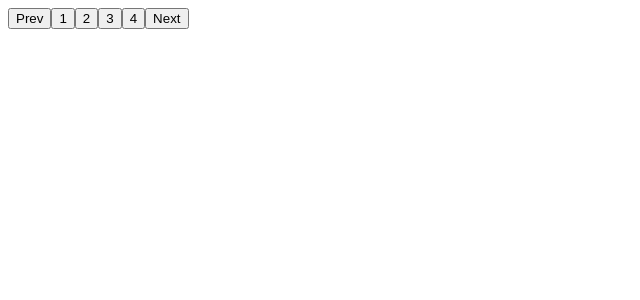
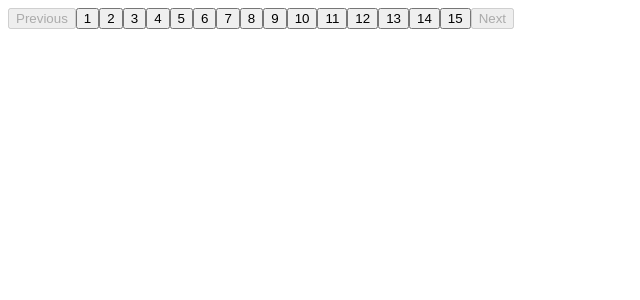
Before and after one commit to sumitsj/react-pagination, a React app: page / in a window 1280 px wide. Shown: the top 300 px of the page, without its empty margins (0-640 px from the left). Built offline with nearby package versions, Linux system fonts and the light colour scheme; the HTML template or start-up script is replaced by a standard one.

Commit message:
Created items dynamically and Added class props to allow users to apply custom styles

```diff
--- a/src/components/ReactPagination/index.jsx
+++ b/src/components/ReactPagination/index.jsx
@@ -1,22 +1,62 @@
 import React, { PureComponent } from 'react';
+import PropTypes from 'prop-types';
 
 class ReactPagination extends PureComponent {
+  renderPaginationItem = (pageNumber) => {
+    const { itemClass, current, currentItemClass } = this.props;
+    const currentItemClassName = current === pageNumber ? currentItemClass : '';
+
+    return (
+      <button key={pageNumber} type="button" className={`${itemClass} ${currentItemClassName}`}>
+        {pageNumber}
+      </button>
+    );
+  };
+
+  renderPaginationItems = () => {
+    const { total } = this.props;
+    const items = [];
+
+    // eslint-disable-next-line no-plusplus
+    for (let pageNumber = 1; pageNumber <= total; pageNumber++) {
+      items.push(this.renderPaginationItem(pageNumber));
+    }
+    return items;
+  };
+
   render() {
+    const { containerClass, previousItemClass, nextItemClass } = this.props;
     return (
-      <div>
-        <button type="button">Prev</button>
-        <button type="button">1</button>
-        <button type="button">2</button>
-        <button type="button">3</button>
-        <button type="button">4</button>
-        <button type="button">Next</button>
+      <div className={containerClass}>
+        <button type="button" className={previousItemClass} disabled>
+          Previous
+        </button>
+        {this.renderPaginationItems()}
+        <button type="button" className={nextItemClass} disabled>
+          Next
+        </button>
       </div>
     );
   }
 }
 
-ReactPagination.propTypes = {};
+ReactPagination.propTypes = {
+  total: PropTypes.number.isRequired,
+  current: PropTypes.number,
+  containerClass: PropTypes.string,
+  itemClass: PropTypes.string,
+  previousItemClass: PropTypes.string,
+  nextItemClass: PropTypes.string,
+  currentItemClass: PropTypes.string,
+};
 
-ReactPagination.defaultProps = {};
+ReactPagination.defaultProps = {
+  current: 1,
+  containerClass: 'react-pagination__container',
+  itemClass: 'react-pagination__item',
+  previousItemClass: 'react-pagination__previous',
+  nextItemClass: 'react-pagination__next',
+  currentItemClass: 'react-pagination__current',
+};
 
 export default ReactPagination;
--- a/src/index.jsx
+++ b/src/index.jsx
@@ -3,4 +3,4 @@ import React from 'react';
 import { render } from 'react-dom';
 import ReactPagination from './components/ReactPagination';
 
-render(<ReactPagination />, document.getElementById('root'));
+render(<ReactPagination total={15} />, document.getElementById('root'));
```
Also changed, not shown: 1 other file (tests, documents, lock files or other folders).
